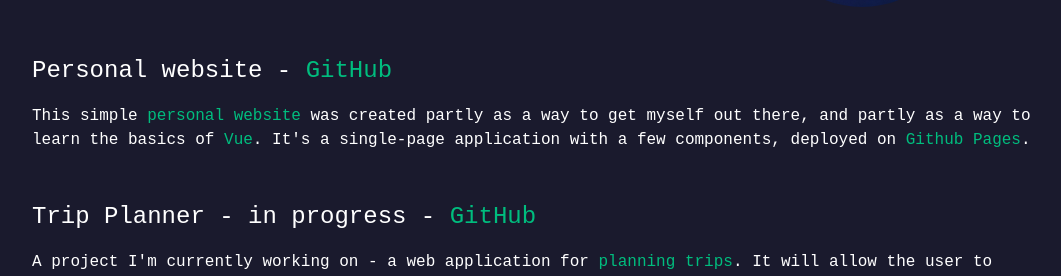
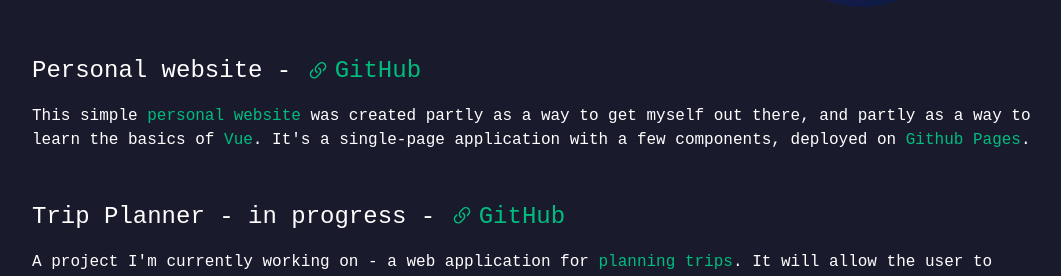
Before and after one commit to gbrzeczek/gbrzeczek, a Vue app: page /personal-website/projects in a window 1280 px wide. Shown: the part 273-549 px from the top of the page, without its empty margins (108-1169 px from the left). Built offline with nearby package versions, Linux system fonts and the light colour scheme.

Commit message:
Added link symbol to links

```diff
--- a/src/components/AboutMe.vue
+++ b/src/components/AboutMe.vue
@@ -1,3 +1,7 @@
+<script setup lang="ts">
+import LinkSymbol from '@/components/LinkSymbol.vue'
+</script>
+
 <template>
   <div>
     <p>
@@ -28,7 +32,7 @@
         target="_blank"
         class="accent"
         href="https://en.wikipedia.org/wiki/How_I_Unleashed_World_War_II"
-        >How I Unleashed World War II</a
+        ><LinkSymbol />How I Unleashed World War II</a
       >.
     </p>
   </div>
--- /dev/null
+++ b/src/components/LinkSymbol.vue
@@ -0,0 +1,33 @@
+<script setup lang="ts">
+defineProps({
+  iconSize: {
+    type: Number,
+    default: 16
+  }
+})
+</script>
+
+<template>
+  <svg
+    xmlns="http://www.w3.org/2000/svg"
+    :width="iconSize"
+    :height="iconSize"
+    fill="currentColor"
+    class="bi bi-link-45deg link-symbol"
+    viewBox="0 0 16 16"
+  >
+    <path
+      d="M4.715 6.542 3.343 7.914a3 3 0 1 0 4.243 4.243l1.828-1.829A3 3 0 0 0 8.586 5.5L8 6.086a1 1 0 0 0-.154.199 2 2 0 0 1 .861 3.337L6.88 11.45a2 2 0 1 1-2.83-2.83l.793-.792a4 4 0 0 1-.128-1.287z"
+    />
+    <path
+      d="M6.586 4.672A3 3 0 0 0 7.414 9.5l.775-.776a2 2 0 0 1-.896-3.346L9.12 3.55a2 2 0 1 1 2.83 2.83l-.793.792c.112.42.155.855.128 1.287l1.372-1.372a3 3 0 1 0-4.243-4.243z"
+    />
+  </svg>
+</template>
+
+<style scoped>
+.link-symbol {
+  margin-right: 5px;
+  vertical-align: middle;
+}
+</style>
--- a/src/components/MyProjects.vue
+++ b/src/components/MyProjects.vue
@@ -1,9 +1,13 @@
+<script setup lang="ts">
+import LinkSymbol from '@/components/LinkSymbol.vue'
+</script>
+
 <template>
   <section>
     <h2>
       Personal website -
       <a class="accent" href="https://github.com/gbrzeczek/personal-website" target="_blank"
-        >GitHub</a
+        ><LinkSymbol :icon-size="24" />GitHub</a
       >
     </h2>
     <p>
@@ -17,7 +21,7 @@
     <h2>
       Trip Planner - in progress -
       <a class="accent" href="https://github.com/gbrzeczek/travel-planner" target="_blank"
-        >GitHub</a
+        ><LinkSymbol :icon-size="24" />GitHub</a
       >
     </h2>
     <p>
@@ -46,7 +50,9 @@
   <section>
     <h2>
       Voting machine -
-      <a class="accent" href="https://youtu.be/BABlTRHFsPk" target="_blank">YouTube</a>
+      <a class="accent" href="https://youtu.be/BABlTRHFsPk" target="_blank"
+        ><LinkSymbol :icon-size="24" />YouTube</a
+      >
     </h2>
     <p>
       A university project - a prototype of a voting system based on
```
